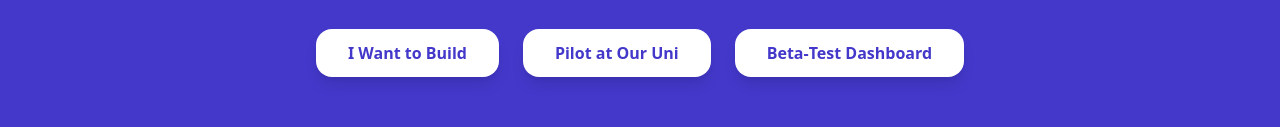
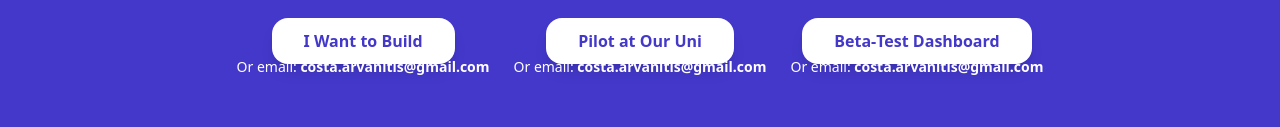
Before and after one commit to costapaquette/ncpri-site, a plain HTML site: page index.html in a window 1280 px wide. Shown: the part 1119-1246 px from the top of the page. Drawn offline with nearby package versions, Linux system fonts and the light colour scheme.

Commit message:
Update index.html

```diff
--- a/index.html
+++ b/index.html
@@ -35,44 +35,27 @@
         <div class="grid gap-8 md:grid-cols-2 lg:grid-cols-3">
           <div class="bg-white rounded-2xl p-8 shadow-md">
             <h3 class="text-xl font-semibold mb-2">Deadline Tracker</h3>
-            <p>
-              Automatic reminders for FOI, grievance &amp; milestone dates—never miss
-              a statutory window again.
-            </p>
+            <p>Automatic reminders for FOI, grievance &amp; milestone dates—never miss a statutory window again.</p>
           </div>
           <div class="bg-white rounded-2xl p-8 shadow-md">
             <h3 class="text-xl font-semibold mb-2">Evidence Ledger</h3>
-            <p>
-              Tamper‑evident log of every email, decision &amp; interaction—full
-              auditability in real time.
-            </p>
+            <p>Tamper‑evident log of every email, decision &amp; interaction—full auditability in real time.</p>
           </div>
           <div class="bg-white rounded-2xl p-8 shadow-md">
             <h3 class="text-xl font-semibold mb-2">Volunteer Matcher</h3>
-            <p>
-              AI routes candidates to mentors or pro‑bono experts in &lt;5 minutes,
-              ending the support lottery.
-            </p>
+            <p>AI routes candidates to mentors or pro‑bono experts in &lt;5 minutes, ending the support lottery.</p>
           </div>
           <div class="bg-white rounded-2xl p-8 shadow-md">
             <h3 class="text-xl font-semibold mb-2">Open Dashboard</h3>
-            <p>
-              Live stats on active cases, extensions won &amp; policy changes—proof
-              not promises.
-            </p>
+            <p>Live stats on active cases, extensions won &amp; policy changes—proof not promises.</p>
           </div>
           <div class="bg-white rounded-2xl p-8 shadow-md">
             <h3 class="text-xl font-semibold mb-2">Global Access</h3>
-            <p>
-              24 / 7 availability across time zones; multilingual interface on the
-              roadmap.
-            </p>
+            <p>24 / 7 availability across time zones; multilingual interface on the roadmap.</p>
           </div>
           <div class="bg-white rounded-2xl p-8 shadow-md">
             <h3 class="text-xl font-semibold mb-2">Open Source</h3>
-            <p>
-              Codebase on GitHub for community audit, contributions &amp; forkability.
-            </p>
+            <p>Codebase on GitHub for community audit, contributions &amp; forkability.</p>
           </div>
         </div>
       </div>
@@ -81,29 +64,46 @@
     <!-- CALL TO ACTION -->
     <section class="bg-indigo-700 text-white py-16" id="get-involved">
       <div class="container mx-auto px-6 md:px-12 lg:px-20 text-center">
-        <h2 class="text-2xl md:text-3xl font-extrabold mb-6">
-          Build With Us
-        </h2>
+        <h2 class="text-2xl md:text-3xl font-extrabold mb-6">Build With Us</h2>
         <p class="mb-8 max-w-2xl mx-auto">
-          Developers, data‑scientists, policy wonks, and allies—help launch the
-          first open, AI‑driven oversight platform for doctoral candidates.
+          Developers, data‑scientists, policy wonks, and allies—help launch the first open, AI‑driven oversight platform for doctoral candidates.
         </p>
         <div class="flex flex-col md:flex-row justify-center gap-6">
-          <a
-            href="mailto:costa.arvanitis@gmail.com?subject=I want to BUILD"
-            class="bg-white text-indigo-700 font-semibold rounded-2xl px-8 py-3 shadow-lg hover:shadow-xl transition"
-            >I Want to Build</a
-          >
-          <a
-            href="mailto:costa.arvanitis@gmail.com?subject=Let's Pilot at Our Uni"
-            class="bg-white text-indigo-700 font-semibold rounded-2xl px-8 py-3 shadow-lg hover:shadow-xl transition"
-            >Pilot at Our Uni</a
-          >
-          <a
-            href="mailto:costa.arvanitis@gmail.com?subject=Beta Dashboard Tester"
-            class="bg-white text-indigo-700 font-semibold rounded-2xl px-8 py-3 shadow-lg hover:shadow-xl transition"
-            >Beta‑Test Dashboard</a
-          >
+          <!-- I Want to Build -->
+          <div>
+            <a
+              href="mailto:costa.arvanitis@gmail.com?subject=I want to BUILD"
+              class="bg-white text-indigo-700 font-semibold rounded-2xl px-8 py-3 shadow-lg hover:shadow-xl transition">
+              I Want to Build
+            </a>
+            <p class="text-sm text-white mt-1">
+              Or email: <strong>costa.arvanitis@gmail.com</strong>
+            </p>
+          </div>
+
+          <!-- Pilot at Our Uni -->
+          <div>
+            <a
+              href="mailto:costa.arvanitis@gmail.com?subject=Let’s Pilot at our Uni"
+              class="bg-white text-indigo-700 font-semibold rounded-2xl px-8 py-3 shadow-lg hover:shadow-xl transition">
+              Pilot at Our Uni
+            </a>
+            <p class="text-sm text-white mt-1">
+              Or email: <strong>costa.arvanitis@gmail.com</strong>
+            </p>
+          </div>
+
+          <!-- Beta-Test Dashboard -->
+          <div>
+            <a
+              href="mailto:costa.arvanitis@gmail.com?subject=Beta Dashboard Tester"
+              class="bg-white text-indigo-700 font-semibold rounded-2xl px-8 py-3 shadow-lg hover:shadow-xl transition">
+              Beta‑Test Dashboard
+            </a>
+            <p class="text-sm text-white mt-1">
+              Or email: <strong>costa.arvanitis@gmail.com</strong>
+            </p>
+          </div>
         </div>
       </div>
     </section>
```
